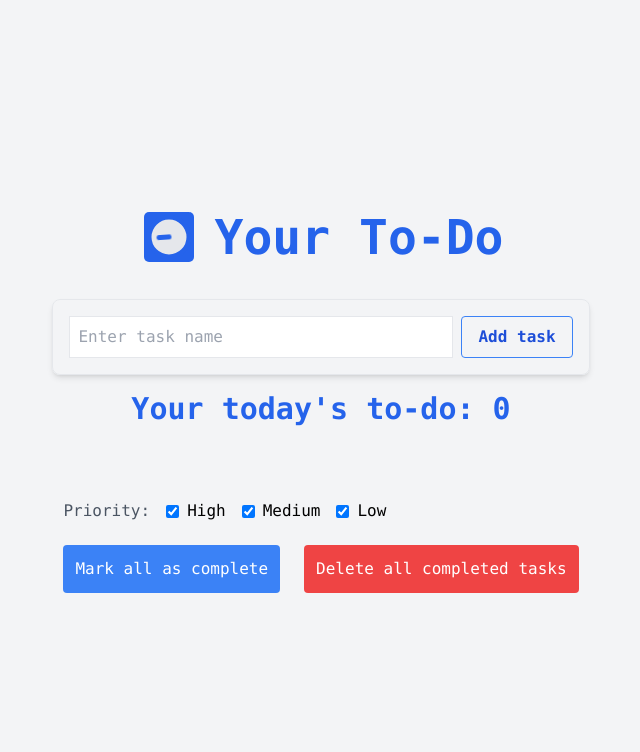
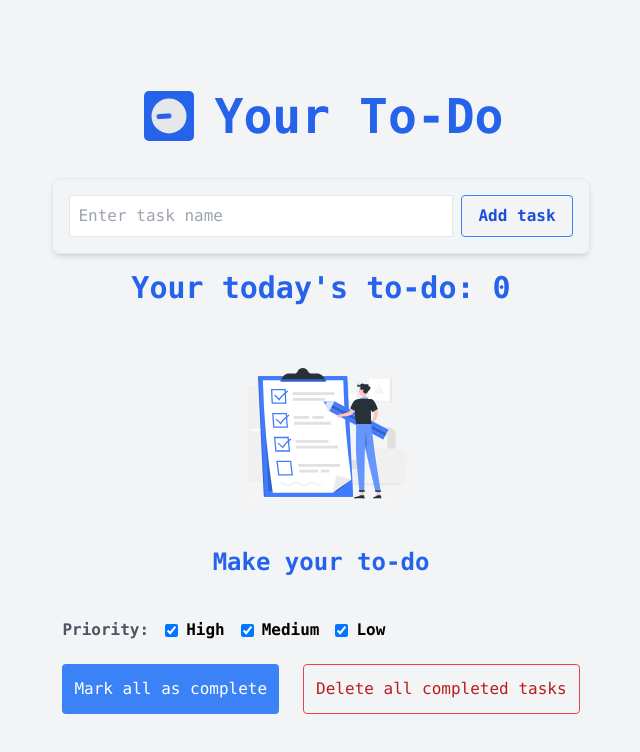
Before and after one commit to Dilpreet047/To-Do-in-React, a React (Create React App) app: page / in a window 1280 px wide. Shown: the top 752 px of the page, without its empty margins (319-959 px from the left). Built offline with nearby package versions, Linux system fonts and the light colour scheme.

Commit message:
UI complete

```diff
--- a/src/App.js
+++ b/src/App.js
@@ -14,7 +14,7 @@ import AppLogo from "./Icons/AppLogo";
 
 function App() {
 
-  const [toDoState, dispatch] = useReducer(TaskReducer, {tasks: [], availableIds: [1,2,3,4,5,6,7,8,9,10], inputValue: '', activeCount: 0, priority: 'low'});
+  const [toDoState, dispatch] = useReducer(TaskReducer, {tasks: [], availableIds: Array.from(Array(100).keys()), inputValue: '', activeCount: 0, priority: 'low'});
   const [priorityFilterState, priorityFiltersDispatch] = useReducer(FilterReducer, {high: {priorityName: 'High', applied: true}, medium: {priorityName: 'Medium', applied: true}, low: {priorityName: 'Low', applied: true}});
 
   const handleInputChange = (value) => {
--- a/src/ApplicationBody/Footer/Footer.js
+++ b/src/ApplicationBody/Footer/Footer.js
@@ -9,7 +9,7 @@ export  default function Footer({ handleCompleteAllEvent, handleDeleteAllEvent }
                 <Priority />
                 <div className="flex gap-4">
                     <button onClick={handleCompleteAllEvent} className="bg-blue-500 text-white p-3 rounded mr-2 flex-grow whitespace-nowrap">Mark all as complete</button>
-                    <button onClick={handleDeleteAllEvent} className="bg-red-500 text-white p-3 rounded flex-grow whitespace-nowrap">Delete all completed tasks</button>
+                    <button onClick={handleDeleteAllEvent} className="bg-transparent hover:bg-red-500 text-red-700 hover:text-white p-3 border border-red-500 hover:border-transparent rounded flex-grow whitespace-nowrap">Delete all completed tasks</button>
                 </div>
             </div>
 
--- a/src/ApplicationBody/Footer/StatusFilter.js/Priority.js
+++ b/src/ApplicationBody/Footer/StatusFilter.js/Priority.js
@@ -26,13 +26,13 @@ export default function Priority() {
 
     return (
         <div className="flex mt-10">
-            <span className="text-gray-600 mr-4">Priority:</span>
+            <span className="text-gray-600 text-1xl font-bold mr-4">Priority:</span>
                 {Object.keys(priorityFilterContext).map(priority => {
                     return (
                         <div className="mb-5">
                             <label className="inline-flex items-center mr-4">
                                 <input value={priority} type="checkbox" onChange={() => handleAppliedPriorityFilter(priority)} checked={priorityFilterContext[priority].applied} className="form-checkbox text-blue-500"/>
-                                <span className="ml-2">{priorityFilterContext[priority].priorityName}</span>
+                                <span className="text-1xl font-bold ml-2">{priorityFilterContext[priority].priorityName}</span>
                             </label>
                         </div>
                     )
--- a/src/ApplicationBody/TaskArea/TaskArea.js
+++ b/src/ApplicationBody/TaskArea/TaskArea.js
@@ -1,13 +1,15 @@
-import { Fragment, useContext } from "react";
+import { useContext } from "react";
 import { priorityFilters } from "../../ApplicationContext";
 
 import {default as GreenTick} from '../../Icons/GreenTick.svg';
 import {default as RedCross} from '../../Icons/RedCross.svg';
+import {default as EmptyState} from '../../Icons/EmptyState.svg';
 
 
 function TaskList({tasks, handleCompleteEvent, handleDeleteEvent, hanldlePriorityChangeEvent}) {
 
   const priorityFilterContext = useContext(priorityFilters);
+
   return (
     <div className="max-h-72 overflow-y-auto">
       <ul>
@@ -46,7 +48,11 @@ function TaskArea({tasks, activeCount, handleCompleteEvent, handleDeleteEvent, h
   return (
     <div>
       <p className="text-blue-600 text-3xl font-bold mb-8 mt-4 flex justify-center">Your today's to-do: {activeCount}</p>
-      {activeCount > 0 ? <TaskList tasks={tasks} handleCompleteEvent={handleCompleteEvent} handleDeleteEvent={handleDeleteEvent} hanldlePriorityChangeEvent={hanldlePriorityChangeEvent} /> : ''}
+      {activeCount > 0 ? <TaskList tasks={tasks} handleCompleteEvent={handleCompleteEvent} handleDeleteEvent={handleDeleteEvent} hanldlePriorityChangeEvent={hanldlePriorityChangeEvent} /> :
+      <div className="flex flex-col justify-center items-center">
+        <img className="w-48" src={EmptyState}/>
+        <span className="text-2xl text-blue-600 font-bold mt-4">Make your to-do</span>
+      </div>}
 
     </div>
   );
--- a/src/TaskReducer.js
+++ b/src/TaskReducer.js
@@ -16,7 +16,7 @@ export function TaskReducer(toDoState, action) {
           return {
             ...toDoState,
             tasks: toDoState.tasks.filter(toDo => toDo.id !== action.id),
-            availableIds: [...toDoState.availableIds, action.id],
+            availableIds: [...toDoState.availableIds],
             activeCount: toDoState.activeCount - 1
           }
         }
@@ -46,7 +46,7 @@ export function TaskReducer(toDoState, action) {
             return {
                 ...toDoState,
                 tasks: toDoState.tasks.filter(task => !task.completed),
-                availableIds: [...toDoState.availableIds, completedTasks.map(task => task.id)],
+                availableIds: [...toDoState.availableIds],
                 activeCount: toDoState.activeCount - completedTasks.length
 
             }
```
Also changed, not shown: src/Icons/EmptyState.svg (added).
